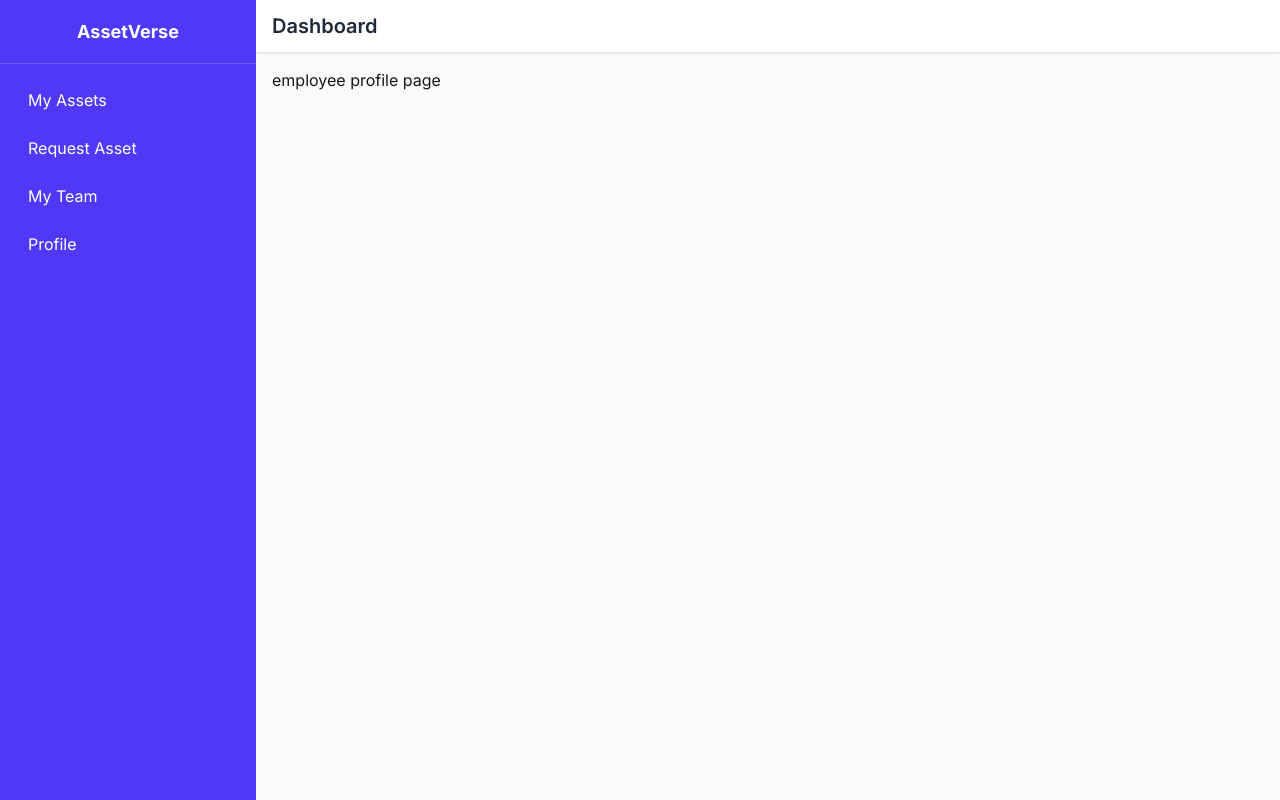
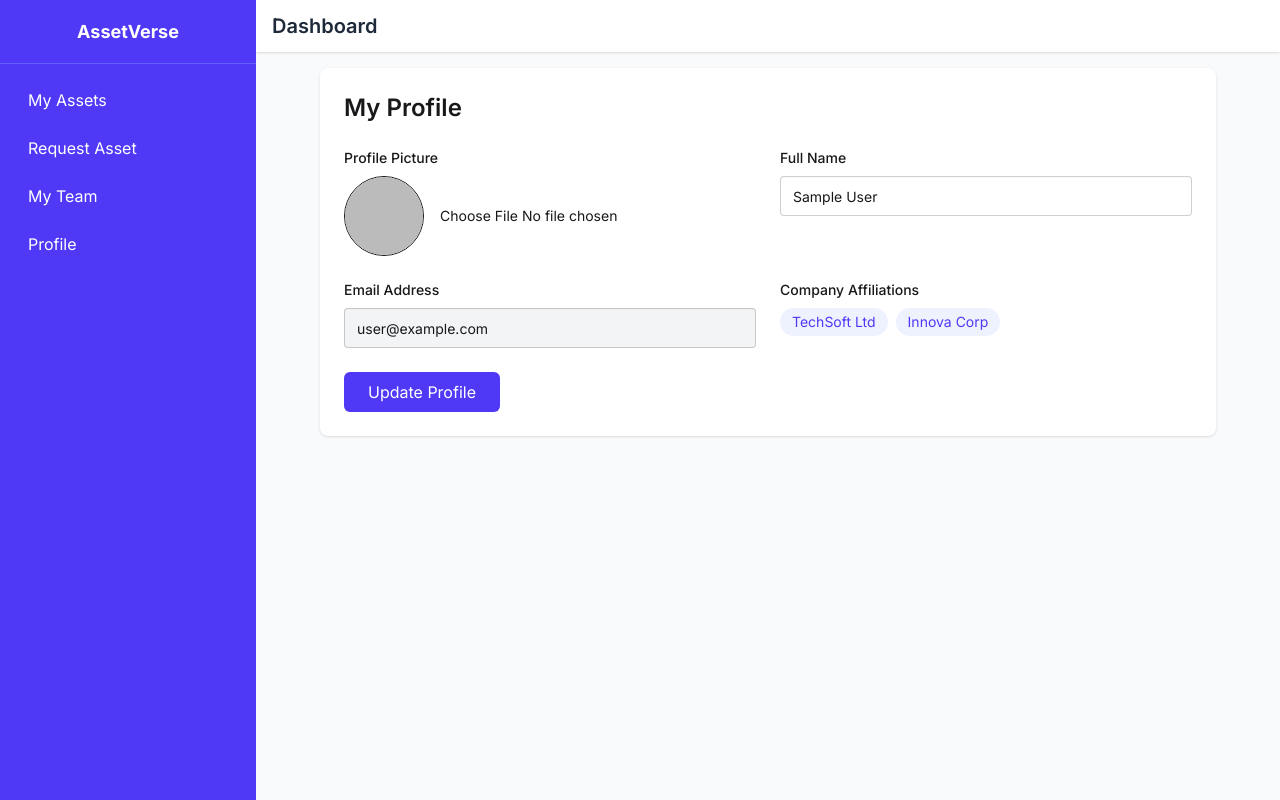
Before and after one commit to Shahriar262/A11-assetverse-client, a React (Vite) app: page /dashboard/profile in a window 1280 px wide. Built offline with nearby package versions, Linux system fonts and the light colour scheme; no server answers; sample sign-in values are in the browser's storage.

Commit message:
added Profile Page

```diff
--- /dev/null
+++ b/src/Pages/Dashboard/Profile.jsx
@@ -0,0 +1,135 @@
+import { useEffect, useState } from "react";
+import useAuth from "../../hooks/useAuth";
+import { imgUpload } from "../../utils";
+import { toast } from "react-hot-toast";
+
+const Profile = () => {
+  const { user } = useAuth();
+
+  const [loading, setLoading] = useState(false);
+  const [profile, setProfile] = useState({
+    name: "",
+    photo: "",
+    affiliations: [],
+  });
+
+  // Load profile data
+  useEffect(() => {
+    if (user) {
+      setProfile({
+        name: user.displayName || "",
+        photo: user.photoURL || "",
+        affiliations: user?.affiliations || ["TechSoft Ltd", "Innova Corp"],
+      });
+    }
+  }, [user]);
+
+  const handleSubmit = async (e) => {
+    e.preventDefault();
+    setLoading(true);
+
+    try {
+      let imageUrl = profile.photo;
+
+      if (e.target.image.files[0]) {
+        imageUrl = await imgUpload(e.target.image.files[0]);
+      }
+
+
+
+      toast.success("Profile updated successfully");
+
+      setProfile((prev) => ({
+        ...prev,
+        photo: imageUrl,
+      }));
+    } catch (error) {
+      toast.error("Failed to update profile");
+    } finally {
+      setLoading(false);
+    }
+  };
+
+  return (
+    <div className="max-w-4xl mx-auto p-6 bg-white rounded-lg shadow">
+      <h2 className="text-2xl font-semibold mb-6">My Profile</h2>
+
+      <form
+        onSubmit={handleSubmit}
+        className="grid grid-cols-1 md:grid-cols-2 gap-6"
+      >
+        {/* Profile Image */}
+        <div>
+          <label className="block mb-2 text-sm font-medium">
+            Profile Picture
+          </label>
+          <div className="flex items-center gap-4">
+            <img
+              src={profile.photo || "https://i.ibb.co/ZYW3VTp/brown-brim.png"}
+              alt="profile"
+              className="w-20 h-20 rounded-full object-cover border"
+            />
+            <input
+              type="file"
+              name="image"
+              accept="image/*"
+              className="text-sm"
+            />
+          </div>
+        </div>
+
+        {/* Name */}
+        <div>
+          <label className="block mb-2 text-sm font-medium">Full Name</label>
+          <input
+            value={profile.name}
+            onChange={(e) => setProfile({ ...profile, name: e.target.value })}
+            className="input w-full"
+            required
+          />
+        </div>
+
+        {/* Email (Read-only) */}
+        <div>
+          <label className="block mb-2 text-sm font-medium">
+            Email Address
+          </label>
+          <input
+            value={user?.email || ""}
+            readOnly
+            className="input w-full bg-gray-100 cursor-not-allowed"
+          />
+        </div>
+
+        {/* Company Affiliations (Read-only) */}
+        <div>
+          <label className="block mb-2 text-sm font-medium">
+            Company Affiliations
+          </label>
+          <div className="flex flex-wrap gap-2">
+            {profile.affiliations.map((company, idx) => (
+              <span
+                key={idx}
+                className="bg-indigo-50 text-indigo-600 px-3 py-1 rounded-full text-sm"
+              >
+                {company}
+              </span>
+            ))}
+          </div>
+        </div>
+
+        {/* Submit */}
+        <div className="md:col-span-2">
+          <button
+            disabled={loading}
+            className="bg-indigo-600 text-white px-6 py-2 rounded-md hover:bg-indigo-700 transition disabled:opacity-60"
+          >
+            {loading ? "Updating..." : "Update Profile"}
+          </button>
+        </div>
+      </form>
+    </div>
+  );
+};
+
+export default Profile;
--- a/src/Pages/Employee/Profile.jsx
+++ /dev/null
@@ -1,11 +0,0 @@
-import React from 'react';
-
-const Profile = () => {
-    return (
-        <div>
-           employee profile page
-        </div>
-    );
-};
-
-export default Profile;
--- a/src/Pages/HR/HRProfile.jsx
+++ /dev/null
@@ -1,7 +0,0 @@
-import React from "react";
-
-const HRProfile = () => {
-  return <div>hr profile page</div>;
-};
-
-export default HRProfile;
--- a/src/Routes/Router.jsx
+++ b/src/Routes/Router.jsx
@@ -9,15 +9,14 @@ import DashboardLayout from "../Layouts/DashboardLayout";
 import RequestAsset from "../Pages/Employee/RequestAsset";
 import MyAssets from "../Pages/Employee/MyAssets";
 import MyTeam from "../Pages/Employee/MyTeam";
-import Profile from "../Pages/Employee/Profile";
 import AssetList from "../Pages/HR/AssetList";
 import AddAsset from "../Pages/HR/AddAsset";
 import AllRequests from "../Pages/HR/AllRequests";
 import EmployeeList from "../Pages/HR/EmployeeList";
 import UpgradePackage from "../Pages/HR/UpgradePackage";
-import HRProfile from "../Pages/HR/HRProfile";
 import PrivateRoute from "./PrivateRoute";
 import DashboardRedirect from "../Pages/Dashboard/DashboardRedirect";
+import Profile from "../Pages/Dashboard/Profile";
 
 export const router = createBrowserRouter([
   {
@@ -43,7 +42,17 @@ export const router = createBrowserRouter([
       // Default redirect inside dashboard
       { index: true, element: <DashboardRedirect /> },
 
-      // Employee Dashboard (relative paths)
+      // Shared Profile (HR + Employee)
+      {
+        path: "profile",
+        element: (
+          <PrivateRoute>
+            <Profile />
+          </PrivateRoute>
+        ),
+      },
+
+      // Employee Dashboard
       {
         path: "my-assets",
         element: (
@@ -68,16 +77,8 @@ export const router = createBrowserRouter([
           </PrivateRoute>
         ),
       },
-      {
-        path: "profile",
-        element: (
-          <PrivateRoute role="employee">
-            <Profile />
-          </PrivateRoute>
-        ),
-      },
 
-      // HR Dashboard (relative paths)
+      // HR Dashboard
       {
         path: "asset-list",
         element: (
@@ -118,14 +119,6 @@ export const router = createBrowserRouter([
           </PrivateRoute>
         ),
       },
-      {
-        path: "hr-profile",
-        element: (
-          <PrivateRoute role="hr">
-            <HRProfile />
-          </PrivateRoute>
-        ),
-      },
     ],
   },
 ]);
```
